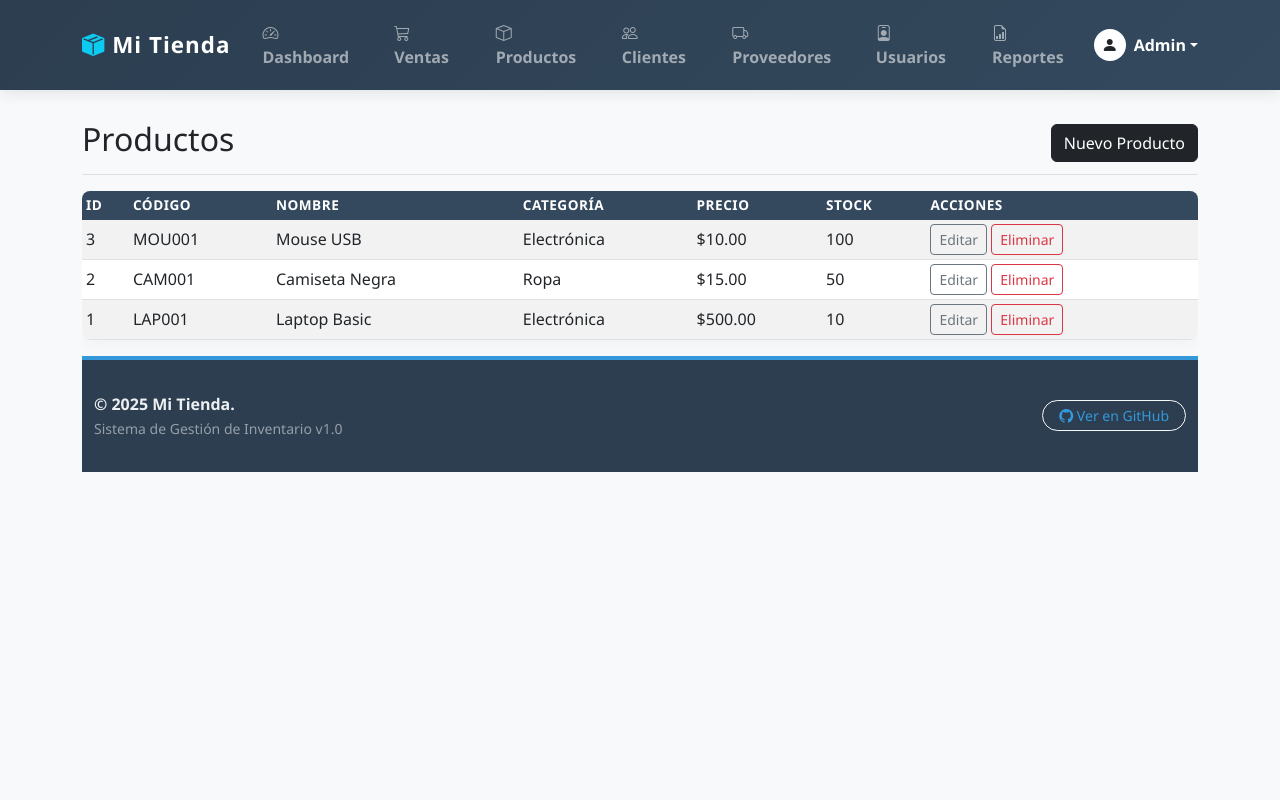
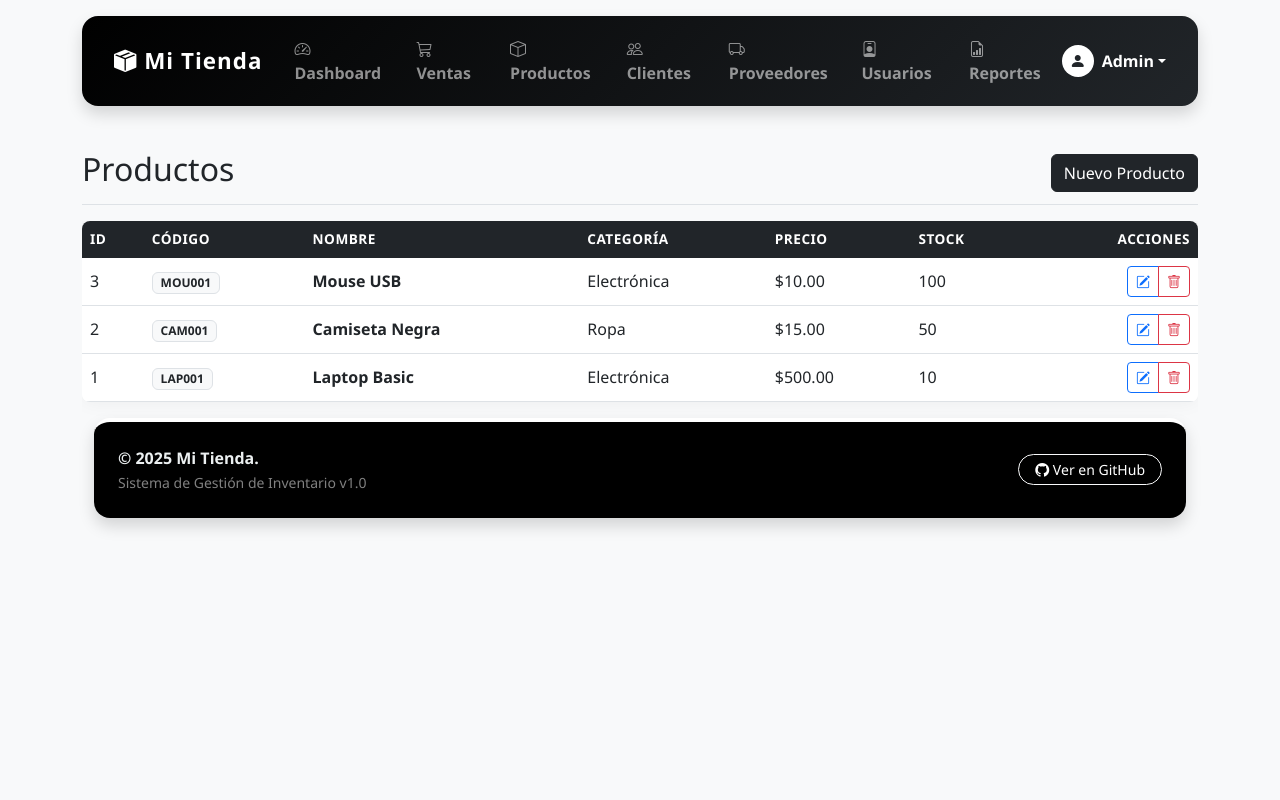
Before and after one commit to perezjames/mi_tienda, a PHP site: page /productos.php in a window 1280 px wide. Run offline with PHP 8.4, Linux system fonts and the light colour scheme; a user stored in the database is signed in; data comes from the database, SQL or seed files in the repository.

Commit message:
Actualización de estilos y vistas en varios módulos

```diff
--- a/project/assets/css/style.css
+++ b/project/assets/css/style.css
@@ -1,12 +1,12 @@
 :root {
-    --primary-color: #2c3e50;
-    --secondary-color: #34495e;
-    --accent-color: #3498db;
+    --primary-color: #000000;
+    --secondary-color: #212529;
+    --accent-color: #ffffff;
 }
 
 body {
     font-family: 'Segoe UI', Tahoma, Geneva, Verdana, sans-serif;
-    padding-top: 80px; /* Height of navbar */
+    padding-top: 110px; /* Height of navbar + margin */
     background-color: #f8f9fa;
 }
 
@@ -54,8 +54,7 @@ body {
 .custom-footer {
     background-color: var(--primary-color);
     color: #ecf0f1;
-    padding: 2rem 0;
-    margin-top: auto; /* Push to bottom */
+    padding: 1.5rem 0;
     border-top: 4px solid var(--accent-color);
 }
 
--- a/project/inc/footer.php
+++ b/project/inc/footer.php
@@ -1,5 +1,6 @@
-<footer class="custom-footer text-center">
+<footer class="mt-auto mb-4">
     <div class="container">
+        <div class="custom-footer rounded-4 shadow px-4">
             <div class="row align-items-center">
                 <div class="col-md-6 text-md-start">
                     <p class="mb-0 fw-bold">&copy; <?php echo date('Y'); ?> Mi Tienda.</p>
@@ -12,6 +13,7 @@
                 </div>
             </div>
         </div>
+    </div>
 </footer>
 </div> <!-- End container -->
 <script src="https://cdn.jsdelivr.net/npm/bootstrap@5.3.0/dist/js/bootstrap.bundle.min.js"></script>
--- a/project/inc/navbar.php
+++ b/project/inc/navbar.php
@@ -1,7 +1,8 @@
-<nav class="navbar navbar-expand-lg navbar-dark custom-navbar fixed-top">
-  <div class="container">
+<div class="container fixed-top mt-3">
+  <nav class="navbar navbar-expand-lg navbar-dark custom-navbar rounded-4 shadow">
+    <div class="container-fluid px-3">
       <a class="navbar-brand" href="dashboard.php">
-        <i class="bi bi-box-seam-fill text-info"></i> Mi Tienda
+          <i class="bi bi-box-seam-fill text-white"></i> Mi Tienda
       </a>
       <button class="navbar-toggler border-0" type="button" data-bs-toggle="collapse" data-bs-target="#navbarNav">
         <span class="navbar-toggler-icon"></span>
@@ -39,3 +40,4 @@
       </div>
     </div>
   </nav>
+</div>
--- a/project/public/productos.php
+++ b/project/public/productos.php
@@ -69,8 +69,8 @@ include '../inc/header.php';
 </div>
 
 <div class="table-responsive">
-    <table class="table table-striped table-hover table-sm">
-        <thead>
+    <table class="table table-hover align-middle">
+        <thead class="table-dark">
             <tr>
                 <th>ID</th>
                 <th>Código</th>
@@ -78,20 +78,27 @@ include '../inc/header.php';
                 <th>Categoría</th>
                 <th>Precio</th>
                 <th>Stock</th>
-                <th>Acciones</th>
+                <th class="text-end">Acciones</th>
             </tr>
         </thead>
         <tbody>
             <?php foreach ($productos as $p): ?>
             <tr>
                 <td><?php echo $p['id']; ?></td>
-                <td><?php echo htmlspecialchars($p['codigo']); ?></td>
-                <td><?php echo htmlspecialchars($p['nombre']); ?></td>
+                <td><span class="badge bg-light text-dark border"><?php echo htmlspecialchars($p['codigo']); ?></span></td>
+                <td><span class="fw-bold"><?php echo htmlspecialchars($p['nombre']); ?></span></td>
                 <td><?php echo htmlspecialchars($p['categoria'] ?? 'Sin Cat'); ?></td>
                 <td>$<?php echo number_format($p['precio'], 2); ?></td>
-                <td><?php echo $p['stock']; ?></td>
                 <td>
-                    <button class="btn btn-sm btn-outline-secondary"
+                    <?php if($p['stock'] < 10): ?>
+                        <span class="text-danger fw-bold"><?php echo $p['stock']; ?></span>
+                    <?php else: ?>
+                        <?php echo $p['stock']; ?>
+                    <?php endif; ?>
+                </td>
+                <td class="text-end">
+                    <div class="btn-group" role="group">
+                        <button class="btn btn-sm btn-outline-primary"
                                 data-bs-toggle="modal"
                                 data-bs-target="#productoModal"
                                 data-id="<?php echo $p['id']; ?>"
@@ -100,15 +107,18 @@ include '../inc/header.php';
                                 data-precio="<?php echo $p['precio']; ?>"
                                 data-stock="<?php echo $p['stock']; ?>"
                                 data-categoria="<?php echo $p['categoria_id']; ?>"
-                            onclick="editProducto(this)">
-                        Editar
+                                onclick="editProducto(this)"
+                                title="Editar">
+                            <i class="bi bi-pencil-square"></i>
                         </button>
                         <button class="btn btn-sm btn-outline-danger"
                                 data-bs-toggle="modal"
                                 data-bs-target="#deleteModal"
-                            data-url="productos.php?delete=<?php echo $p['id']; ?>">
-                        Eliminar
+                                data-url="productos.php?delete=<?php echo $p['id']; ?>"
+                                title="Eliminar">
+                            <i class="bi bi-trash"></i>
                         </button>
+                    </div>
                 </td>
             </tr>
             <?php endforeach; ?>
--- a/project/public/reportes.php
+++ b/project/public/reportes.php
@@ -66,8 +66,8 @@ include '../inc/header.php';
     </div>
     <div class="card-body">
         <div class="table-responsive">
-            <table class="table table-bordered table-striped">
-                <thead>
+            <table class="table table-hover align-middle">
+                <thead class="table-dark">
                     <tr>
                         <th>ID Venta</th>
                         <th>Fecha</th>
@@ -91,7 +91,7 @@ include '../inc/header.php';
                     </tr>
                     <?php endforeach; ?>
                 </tbody>
-                <tfoot>
+                <tfoot class="table-light">
                     <tr>
                         <th colspan="4" class="text-end">Total Periodo</th>
                         <th>$<?php echo number_format($total_periodo, 2); ?></th>
```
Also changed, not shown: project/public/clientes.php (+14 -10 lines), project/public/dashboard.php (+7 -5 lines), project/public/proveedores.php (+14 -10 lines), project/public/usuarios.php (+16 -10 lines), project/public/ventas.php (+8 -6 lines), project/README.txt. Lines whose indentation alone changed are shown as unchanged.
